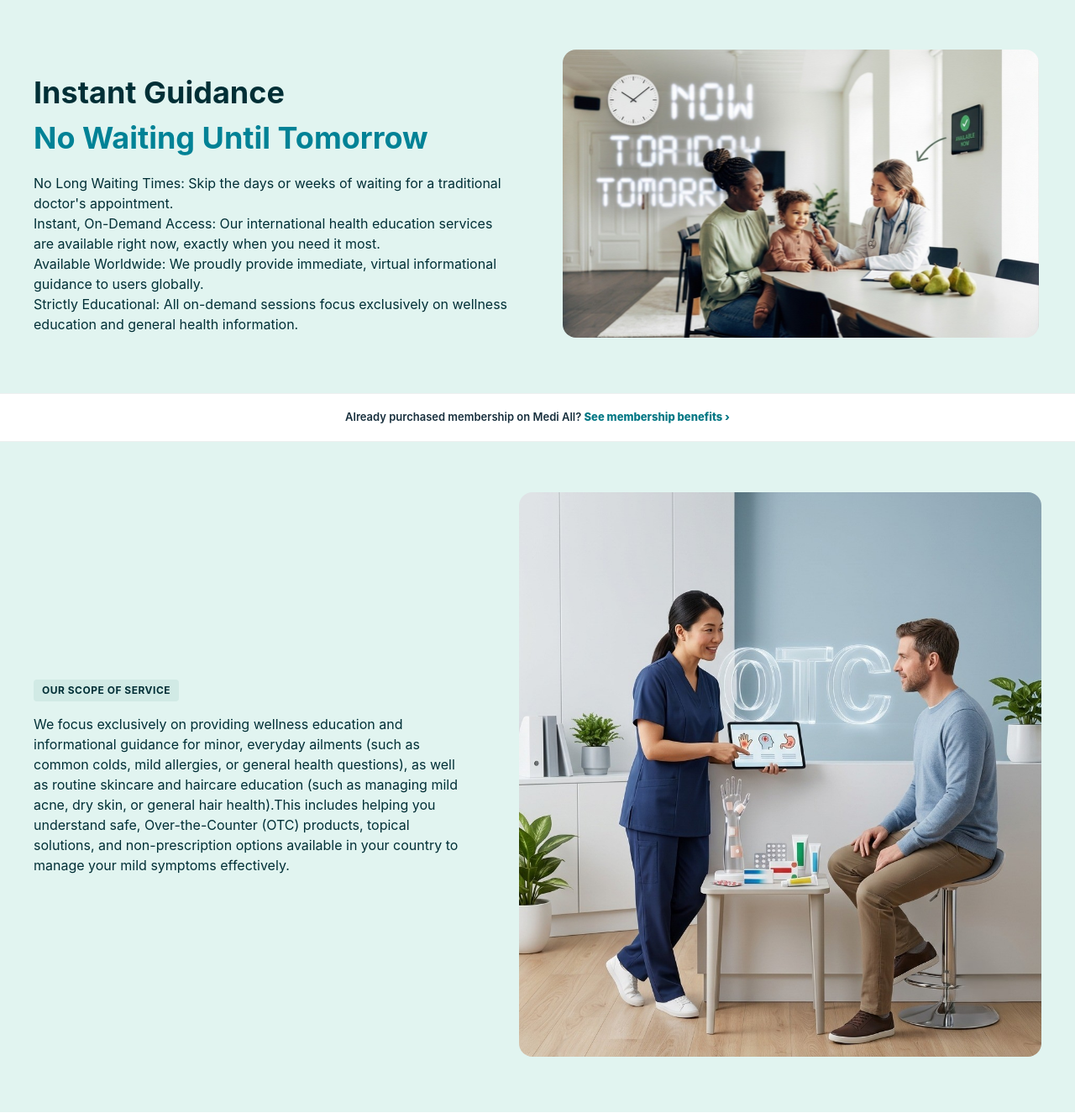
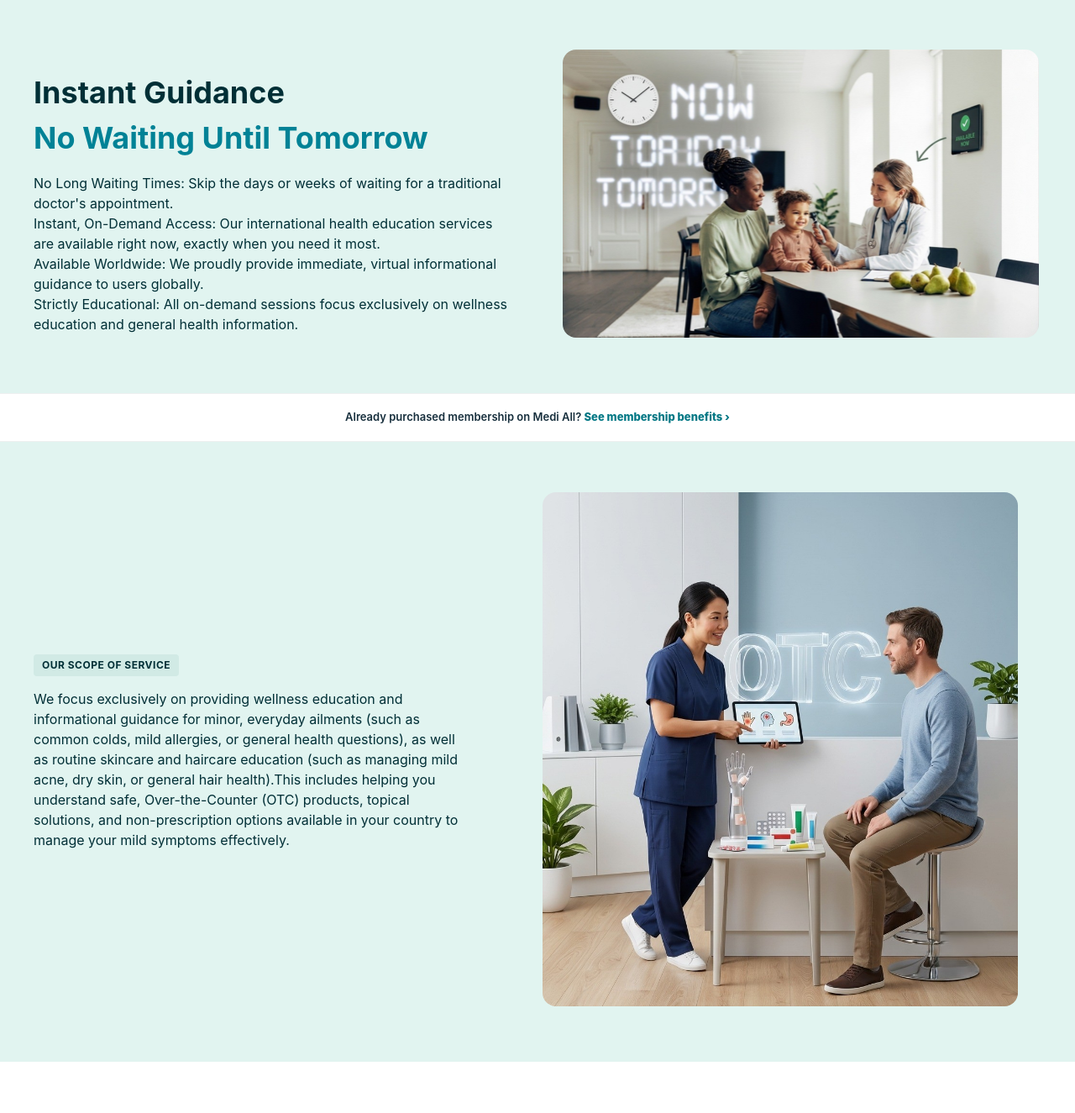
Before and after one commit to DungCaad/mediall, a Django app: page / in a window 1280 px wide. Shown: the part 2124-3449 px from the top of the page at 84% size. Run offline with Django 5.2, Linux system fonts and the light colour scheme; data comes from the database, SQL or seed files in the repository; parts of the project's set-up code (start-up, migrations or seed data) failed here and were passed over; some libraries are stand-ins or nearby versions.

Commit message:
kích thức cố định

```diff
--- a/templates/home.html
+++ b/templates/home.html
@@ -322,7 +322,7 @@
                     {% comment %} <a href="#" style="font-size: 14px; font-weight: bold; display: block; margin-bottom: 30px;">See locations and appointment availability</a> {% endcomment %}
                 </div>
                 <div class="split-image" style="text-align: center;">
-                    <img src="{% static 'images/image_3.jpeg' %}" alt="Nurse and patient">
+                    <img src="{% static 'images/image_3.jpeg' %}" alt="Nurse and patient"style="width: 566.73px; height: auto;">
                 </div>
             </div>
         </div>
```
